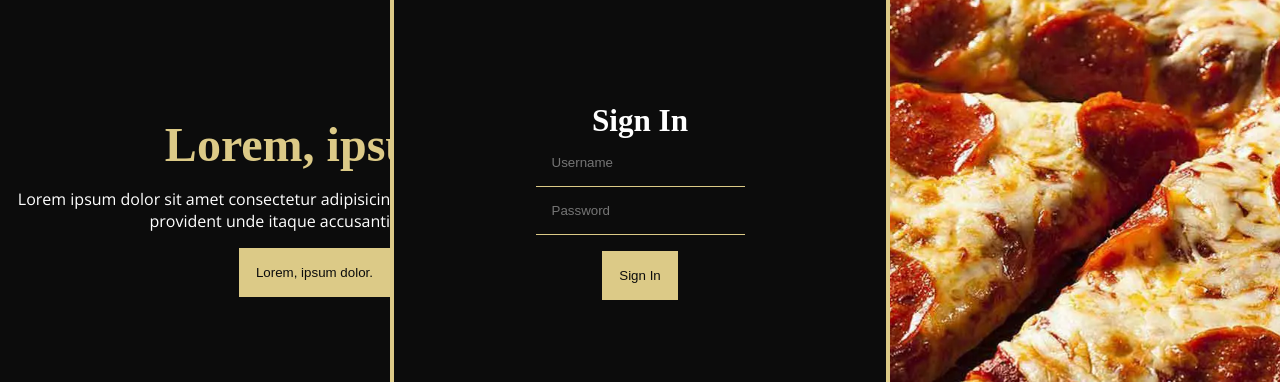
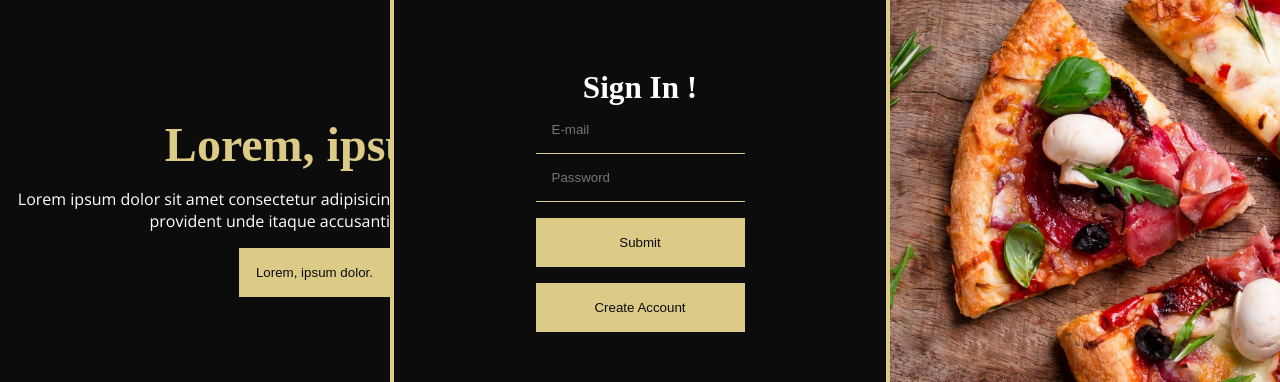
Before and after one commit to yamilt351/landing-page, a React (Create React App) app: page / in a window 1280 px wide. Both pictures are taken after a click on the link "Sign In | Sign Up". Shown: the part 199-581 px from the top of the page. Built offline with nearby package versions, Linux system fonts and the light colour scheme; a web font is replaced by a local one.

Commit message:
animation

```diff
--- a/src/Components/Menu/menu.jsx
+++ b/src/Components/Menu/menu.jsx
@@ -1,9 +1,22 @@
-import React from 'react';
+import React, { useEffect, useState } from 'react';
 import piza from '../images/pizza.webp';
+import piza2 from '../images/pizza.jpg';
+import wine from '../images/red-wine-is-poured-into-a-glass-from-a-bottle--light-background--1153158143-98320451802c485cb6d7b5437c7fd60a.jpg';
 import './menu.css';
+
 function Menu() {
+  const [currentImage, setCurrentImage] = useState(piza);
+  useEffect(() => {
+    const images = [piza, piza2, wine];
+    let counter = 1;
+    const intervalId = setInterval(() => {
+      setCurrentImage(images[counter % images.length]);
+      counter++;
+    }, 5000);
+    return () => clearInterval(intervalId);
+  }, []);
   return (
-    <section className="section" id='Home'>
+    <section className="section" id="Home">
       <div className="section-container">
         <div className="text-container">
           <h1>Lorem, ipsum.</h1>
@@ -14,7 +27,7 @@ function Menu() {
           <button> Lorem, ipsum dolor.</button>
         </div>
         <div className="image-container">
-          <img src={piza} alt="delicious_pizza" className="piza" />
+          <img src={currentImage} alt="delicious_pizza" className="piza" />
         </div>
       </div>
     </section>
--- a/src/Components/Modal/modal.css
+++ b/src/Components/Modal/modal.css
@@ -50,3 +50,6 @@
   top: -0.5rem;
   left: 0.3rem;
 }
+.auth-button {
+  width: 100%;
+}
--- a/src/Components/Modal/modal.jsx
+++ b/src/Components/Modal/modal.jsx
@@ -1,22 +1,37 @@
-import React from 'react';
+import React, { useState } from 'react';
 import './modal.css';
 
 function Modal({ isOpen, onClose }) {
+  const [signin, setSignin] = useState(true);
+
   if (!isOpen) return null;
 
   return (
     <div className="modal-overlay">
       <div className="modal">
-        <button onClick={onClose} className='close-button'>X</button>
-        <h2>Sign In</h2>
+        <button onClick={onClose} className="close-button">
+          X
+        </button>
+        <h2>{signin ? 'Sign In !' : 'Sign Up !'}</h2>
         <form>
           <label>
-            <input type="text" name="username" placeholder="Username" />
+            <input type="text" name="username" placeholder="E-mail" />
           </label>
           <label>
             <input type="password" name="password" placeholder="Password" />
           </label>
-          <button type="submit">Sign In</button>
+          <button type="submit" className="auth-button">
+            Submit
+          </button>
+          <button
+            type="submit"
+            className="auth-button"
+            onClick={(e) => {
+              e.preventDefault(), setSignin(!signin);
+            }}
+          >
+            {signin ? 'Create Account' : 'I already have an Account'}
+          </button>
         </form>
       </div>
     </div>
```
Also changed, not shown: src/Components/images/pizza.jpg (added), src/Components/images/vino-argentino3.jpg (added).
